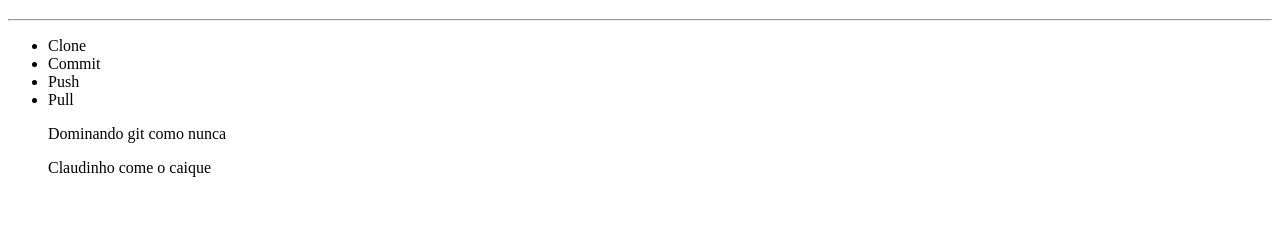
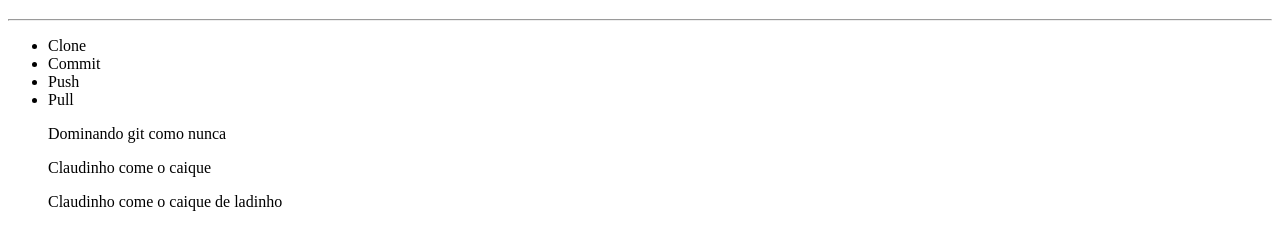
Before and after one commit to Claudinho013/exemplo, a plain HTML site: page index.html in a window 1280 px wide. Shown: the part 61-306 px from the top of the page. Drawn offline with Linux system fonts and the light colour scheme.

Commit message:
index.html

```diff
--- a/index.html
+++ b/index.html
@@ -18,5 +18,6 @@
         <p> Dominando git como nunca </p>
 
         <p>Claudinho come o caique</p>
+        <p>Claudinho come o caique de ladinho</p>
 </body>
 </html>
```
